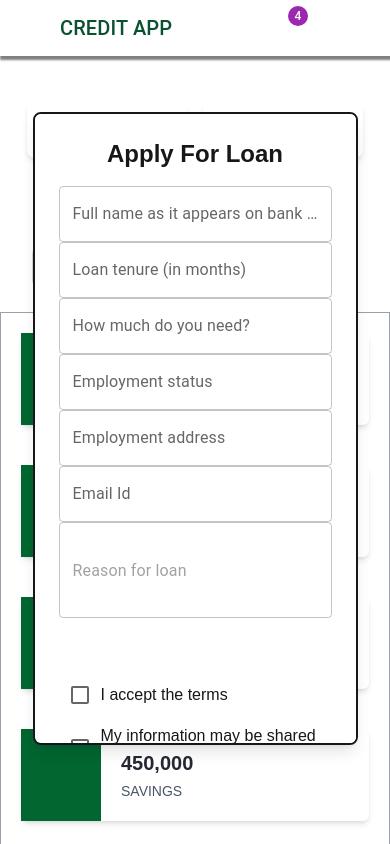
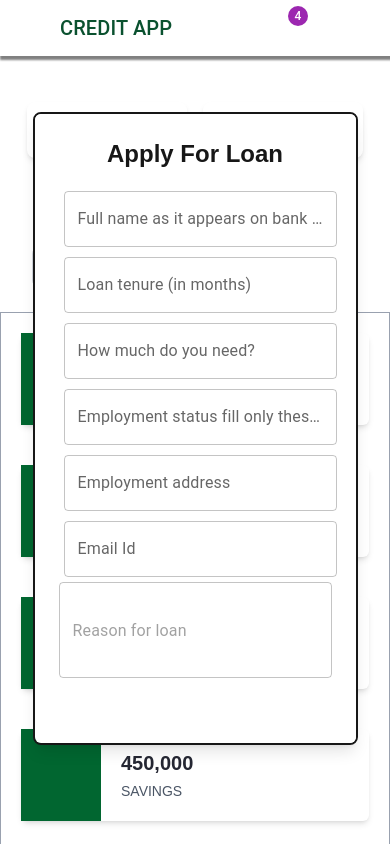
Before and after one commit to danujkumar/creditsea, a Next.js app: page / in a window 390 px wide. Both pictures are taken after a click on the button "Get Loan". Shown: the top 844 px of the page. Built offline with nearby package versions, Linux system fonts and the light colour scheme; no server answers; some icons are missing.

Commit message:
more responsive

```diff
--- a/components/page.tsx
+++ b/components/page.tsx
@@ -15,7 +15,8 @@ const InputField: React.FC<InputFieldProps> = ({ label, value, onChange }) => {
       variant="outlined"
       value={value}
       onChange={onChange}
-      className="w-full sm:w-60 h-10"
+      className="w-full sm:w-60 h-10 gap-3"
+      sx={{ display: 'flex', margin: "5px" }}
     />
   );
 };
@@ -96,7 +97,7 @@ export default function Home({ close }: Readonly<{ close: (isClose: boolean) =>
             onChange={(e) => setLoanAmount(e.target.value)}
           />
           <InputField
-            label="Employment status"
+            label="Employment status fill only these terms (employed/self-employed/unemployed) case-sensitive"
             value={employmentStatus}
             onChange={(e) => setEmploymentStatus(e.target.value)}
           />
@@ -118,7 +119,7 @@ export default function Home({ close }: Readonly<{ close: (isClose: boolean) =>
           />
         </div>
 
-        <div className="flex flex-col md:flex-row gap-2 w-full mt-14">
+        <div className="flex flex-col md:flex-row gap-2 w-full max-lg:mt-30 md:mt-3.5">
           <label className="flex items-center">
             <Checkbox
               checked={terms}
```
